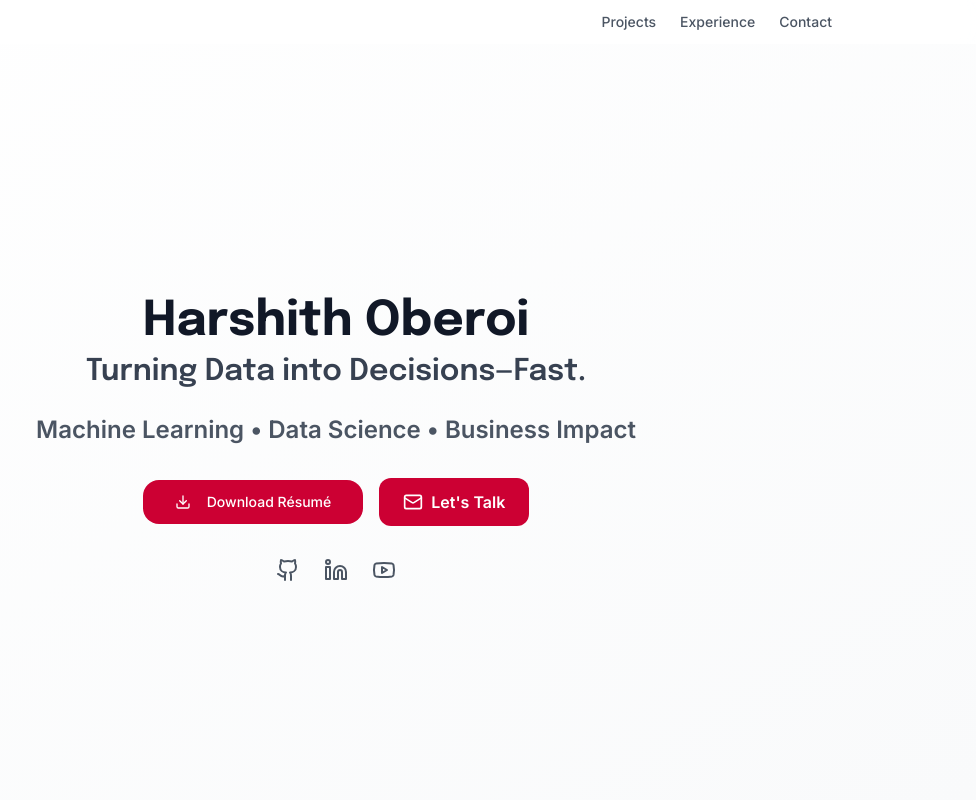
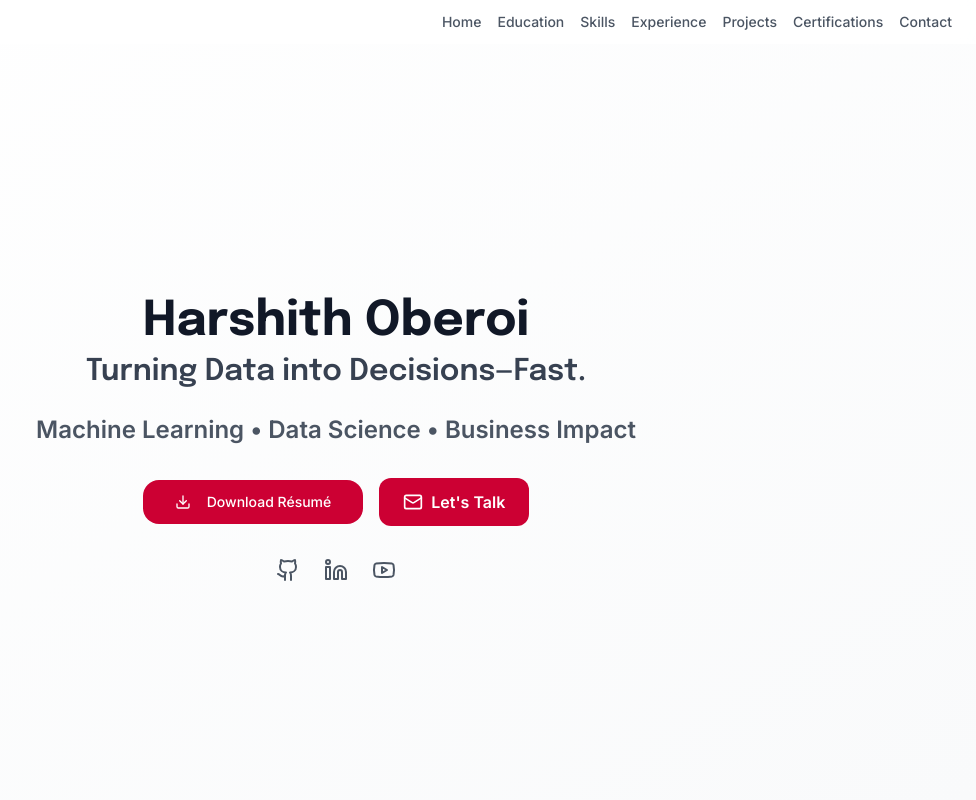
Before and after one commit to oberoiharshith/portfolio, a React (Vite) app: page / in a window 1280 px wide. Shown: the top 800 px of the page, without its empty margins (304-1280 px from the left). Built offline with nearby package versions, Linux system fonts and the light colour scheme.

Commit message:
Add navigation links
Added navigation links to the top right corner.

```diff
--- a/src/components/About.tsx
+++ b/src/components/About.tsx
@@ -1,7 +1,6 @@
-
 const About = () => {
   return (
-    <section className="py-20 px-4 bg-white">
+    <section id="about" className="py-20 px-4 bg-white">
       <div className="max-w-6xl mx-auto">
         <div className="animate-on-scroll">
           <h2 className="text-4xl md:text-5xl font-epilogue font-bold text-center text-gray-900 mb-16">
--- a/src/components/Certifications.tsx
+++ b/src/components/Certifications.tsx
@@ -1,3 +1,4 @@
+import { useEffect } from 'react';
 
 const certifications = [
   {
@@ -39,7 +40,7 @@ const certifications = [
 
 const Certifications = () => {
   return (
-    <section className="py-20 px-4 bg-white">
+    <section id="certifications" className="py-20 px-4 bg-white">
       <div className="max-w-6xl mx-auto">
         <div className="animate-on-scroll">
           <h2 className="text-4xl md:text-5xl font-epilogue font-bold text-center text-gray-900 mb-16">
--- a/src/components/Hero.tsx
+++ b/src/components/Hero.tsx
@@ -14,7 +14,7 @@ const Hero = () => {
   };
 
   return (
-    <section className="min-h-screen pt-20 flex items-center justify-center bg-gradient-to-br from-white to-gray-50 px-4">
+    <section id="home" className="min-h-screen pt-20 flex items-center justify-center bg-gradient-to-br from-white to-gray-50 px-4">
       <div className="max-w-4xl mx-auto text-center animate-fade-in">
         <h1 className="text-4xl md:text-5xl font-extrabold mb-2 text-gray-900">
           Harshith Oberoi
--- a/src/components/Skills.tsx
+++ b/src/components/Skills.tsx
@@ -1,4 +1,3 @@
-
 import { Badge } from '@/components/ui/badge';
 
 const skillCategories = [
@@ -26,7 +25,7 @@ const skillCategories = [
 
 const Skills = () => {
   return (
-    <section className="py-20 px-4 bg-gray-50">
+    <section id="skills" className="py-20 px-4 bg-gray-50">
       <div className="max-w-6xl mx-auto">
         <div className="animate-on-scroll">
           <h2 className="text-4xl md:text-5xl font-epilogue font-bold text-center text-gray-900 mb-16">
--- a/src/pages/Index.tsx
+++ b/src/pages/Index.tsx
@@ -37,9 +37,13 @@ const Index = () => {
   return (
     <div className="min-h-screen bg-white">
       <header className="fixed top-0 left-0 right-0 bg-white/80 backdrop-blur z-50">
-        <nav className="max-w-5xl mx-auto flex justify-end space-x-6 py-3 px-4 text-sm font-medium">
+        <nav className="max-w-full mx-auto flex justify-end space-x-4 py-3 px-6 text-sm font-medium">
+          <a href="#home" className="text-gray-600 hover:text-[#cc0033]">Home</a>
+          <a href="#about" className="text-gray-600 hover:text-[#cc0033]">Education</a>
+          <a href="#skills" className="text-gray-600 hover:text-[#cc0033]">Skills</a>
+          <a href="#experience" className="text-gray-600 hover:text-[#cc0033]">Experience</a>
           <a href="#projects" className="text-gray-600 hover:text-[#cc0033]">Projects</a>
-          <a href="#experience" className="text-gray-600 hover:text-[#cc0033]">Experience</a>
+          <a href="#certifications" className="text-gray-600 hover:text-[#cc0033]">Certifications</a>
           <a href="#contact" className="text-gray-600 hover:text-[#cc0033]">Contact</a>
         </nav>
       </header>
```
